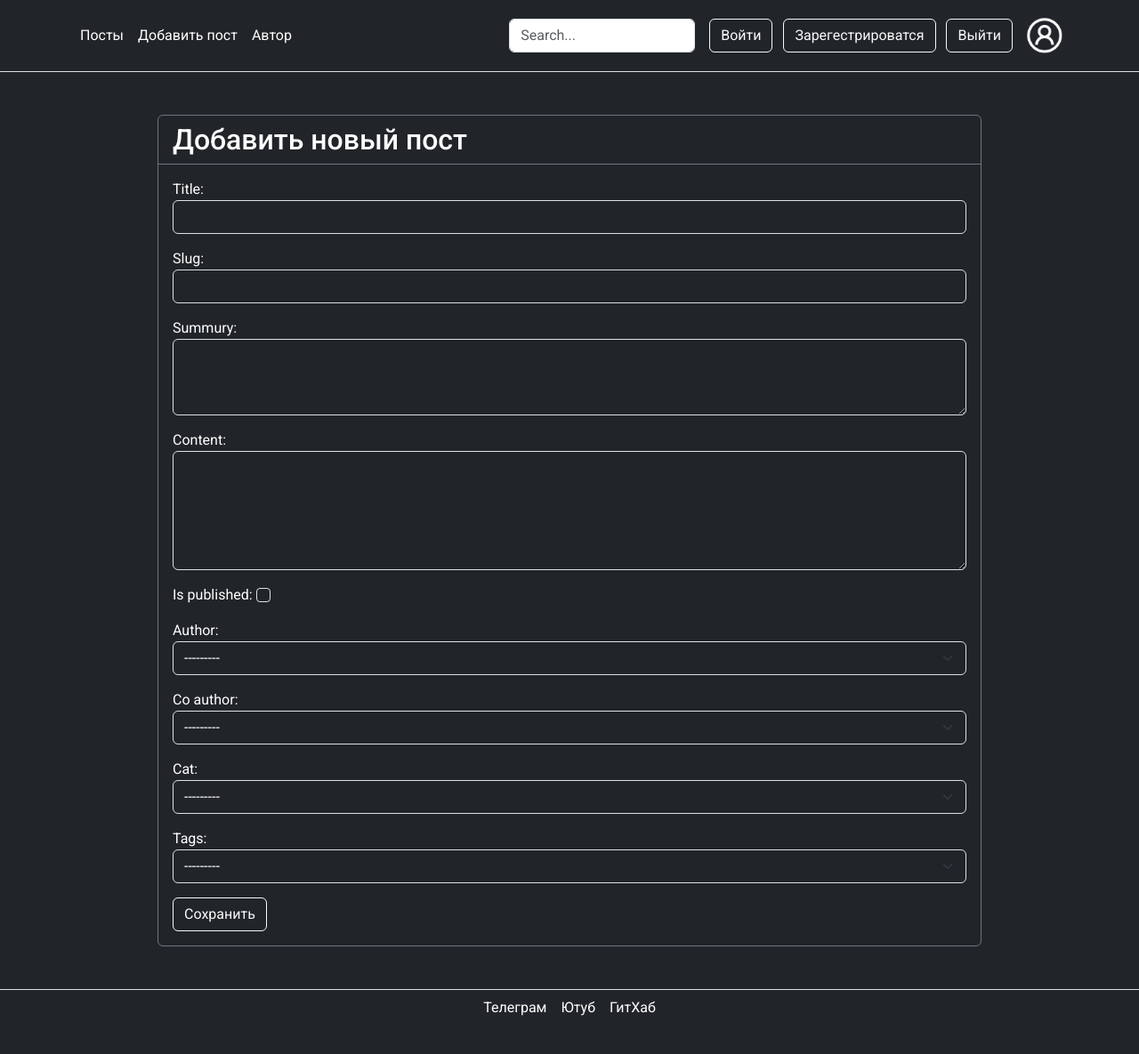
After one commit to KnightCode1024/Blog, a Django app: page /posts/add/ in a window 1280 px wide. The commit adds this page. Shown: the whole page at 89% size. Run offline with Django 5.2, Linux system fonts and the light colour scheme; data comes from the database, SQL or seed files in the repository; parts of the project's set-up code (start-up, migrations or seed data) failed here and were passed over.

Commit message:
Add: add first pass form

```diff
--- /dev/null
+++ b/blog/posts/forms.py
@@ -0,0 +1,67 @@
+from django import forms
+from posts.models import Category, TagPost, Author
+
+
+class AddPostForm(forms.Form):
+    title = forms.CharField(
+        max_length=255,
+        widget=forms.TextInput(
+            attrs={
+                "class": "form-control bg-dark text-white",
+                "placeholder": "Введите заголовок",
+            }
+        ),
+    )
+    slug = forms.SlugField(
+        max_length=255,
+        widget=forms.TextInput(
+            attrs={
+                "class": "form-control bg-dark text-white",
+                "placeholder": "URL-адрес поста",
+            }
+        ),
+    )
+    summury = forms.CharField(
+        widget=forms.Textarea(
+            attrs={
+                "class": "form-control bg-dark text-white",
+                "rows": 3,
+                "placeholder": "Краткое описание",
+            }
+        ),
+    )
+    content = forms.CharField(
+        widget=forms.Textarea(
+            attrs={
+                "class": "form-control bg-dark text-white",
+                "rows": 5,
+                "placeholder": "Основной текст",
+            }
+        ),
+    )
+    is_published = forms.BooleanField(
+        required=False,
+        widget=forms.CheckboxInput(
+            attrs={"class": "form-check-input bg-dark text-white"}
+        ),
+    )
+    author = forms.ModelChoiceField(
+        queryset=Author.objects.all(),
+        required=False,
+        widget=forms.Select(attrs={"class": "form-select bg-dark text-white"}),
+    )
+    co_author = forms.ModelChoiceField(
+        queryset=Author.objects.all(),
+        required=False,
+        widget=forms.Select(attrs={"class": "form-select bg-dark text-white"}),
+    )
+    cat = forms.ModelChoiceField(
+        queryset=Category.objects.all(),
+        required=False,
+        widget=forms.Select(attrs={"class": "form-select bg-dark text-white"}),
+    )
+    tags = forms.ModelChoiceField(
+        queryset=TagPost.objects.all(),
+        required=False,
+        widget=forms.Select(attrs={"class": "form-select bg-dark text-white"}),
+    )
--- a/blog/posts/urls.py
+++ b/blog/posts/urls.py
@@ -25,4 +25,9 @@ urlpatterns = [
         views.tag,
         name="tag",
     ),
+    path(
+        "add/",
+        views.add_post,
+        name="add_post",
+    ),
 ]
--- a/blog/posts/views.py
+++ b/blog/posts/views.py
@@ -2,6 +2,7 @@ from django.shortcuts import render, get_object_or_404
 from django import http
 
 from posts.models import Post, Category, TagPost
+from posts.forms import AddPostForm
 
 
 def index(request):
@@ -61,3 +62,18 @@ def tag(request, tag_slug):
         "posts": posts,
     }
     return render(request, "posts_by_tag.html", data)
+
+
+def add_post(request):
+    if request.method == "POST":
+        form = AddPostForm(request.POST)
+        if form.is_valid():
+            print(form.cleaned_data)
+    else:
+        form = AddPostForm()
+
+    # form = AddPostForm()
+    data = {
+        "form": form,
+    }
+    return render(request, "add-post.html", data)
--- /dev/null
+++ b/blog/templates/add-post.html
@@ -0,0 +1,24 @@
+{% extends 'base.html' %}
+
+{% block title %}Добавить новый пост{% endblock %}
+
+{% block content %}
+<div class="container mt-5 mb-5">
+    <div class="row justify-content-center">
+        <div class="col-md-10">
+            <div class="card bg-dark text-white border-secondary">
+                <div class="card-header border-secondary">
+                    <h2 class="mb-0">Добавить новый пост</h2>
+                </div>
+                <div class="card-body">
+                    <form action="" method="POST">
+                        {% csrf_token %}
+                        {{ form.as_p }}
+                        <button type="submit" class="btn btn-outline-light me-2">Сохранить</button>
+                    </form>
+                </div>
+            </div>
+        </div>
+    </div>
+</div>
+{% endblock %}
--- a/blog/templates/base.html
+++ b/blog/templates/base.html
@@ -13,7 +13,7 @@
           <div class="d-flex flex-wrap align-items-center justify-content-center justify-content-lg-start">
             <ul class="nav col-12 col-lg-auto me-lg-auto mb-2 justify-content-center mb-md-0">
               <li><a href="{% url 'index' %}" class="nav-link px-2 text-white">Посты</a></li>
-              <li><a href="#" class="nav-link px-2 text-white">Проекты</a></li>
+              <li><a href="{% url 'posts:add_post' %}" class="nav-link px-2 text-white">Добавить пост</a></li>
               <li><a href="{% url 'posts:about' %}" class="nav-link px-2 text-white">Автор</a></li>
             </ul>
 
```
